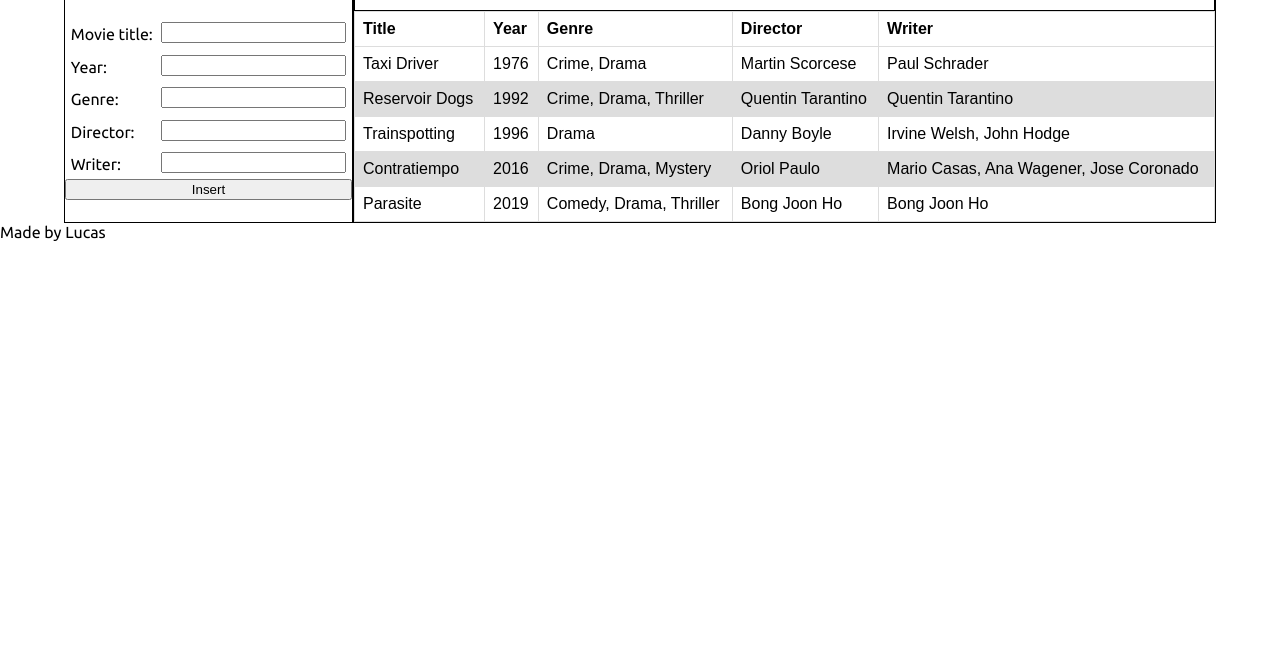
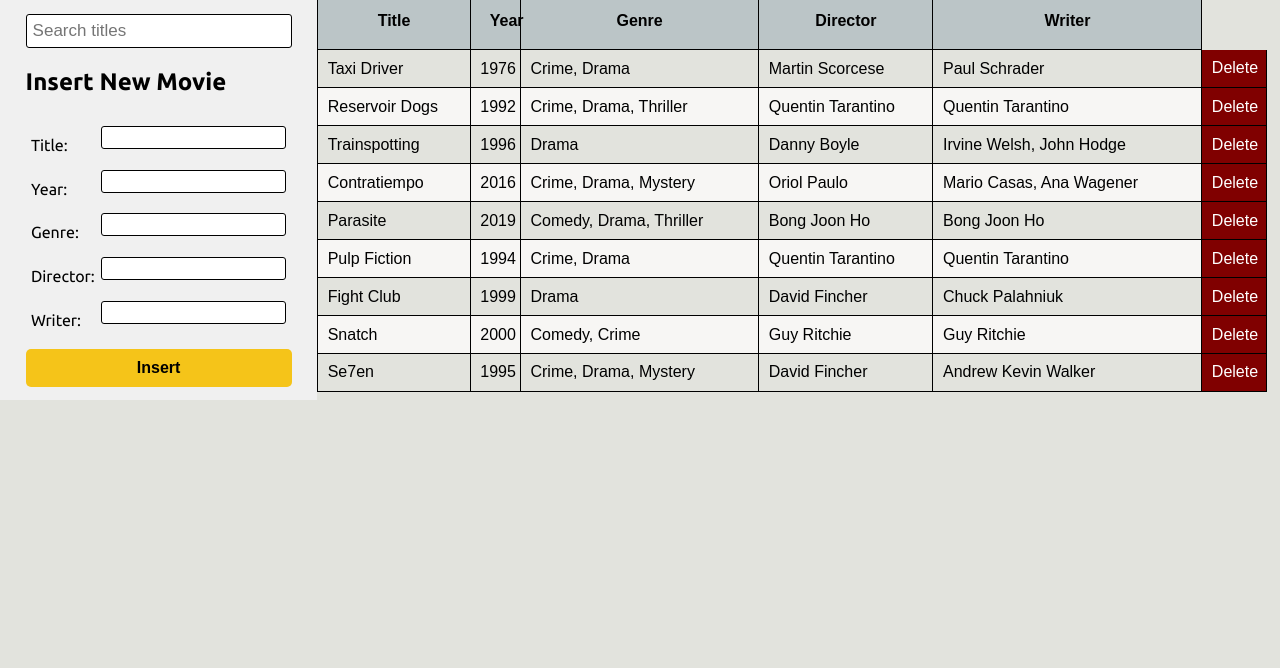
Before and after one commit to ceschini/local-movie-db, a plain HTML site: page index.html in a window 1280 px wide. Shown: the part 132-800 px from the top of the page. Drawn offline with Linux system fonts and the light colour scheme.

Commit message:
done i guess

```diff
--- a/index.html
+++ b/index.html
@@ -9,6 +9,7 @@
   <link
     href="https://fonts.googleapis.com/css2?family=Ubuntu:ital,wght@0,300;0,400;0,500;0,700;1,300;1,400;1,500&display=swap"
     rel="stylesheet">
+  <link href="https://fonts.googleapis.com/css2?family=Lobster&display=swap" rel="stylesheet">
   <link rel="stylesheet" href="style.css">
   <title>LMDb</title>
 </head>
@@ -19,12 +20,15 @@
     <h1>My Local Movie Database</h1>
   </header>
   <main class="container">
-    <!-- Add new movie -->
-    <section class="new-movie-block">
+    <!-- Menus -->
+    <section class="menu-block">
+      <div class="search-box">
+        <input type="text" id="searchTitle" name="searchTitle" placeholder="Search titles">
+      </div>
       <h2>Insert New Movie</h2>
       <section class="new-movie-form">
         <div class="new-movie-form-group">
-          <label for="title">Movie title:</label>
+          <label for="title">Title:</label>
           <input type="text" id="title" name="title">
         </div>
         <div class="new-movie-form-group">
@@ -48,21 +52,13 @@
     </section>
     <!-- Movie list -->
     <section class="movie-list-block">
-      <!-- Search Box -->
-      <div class="search-box">
-        <label for="search">
-          <h4>Search a title:</h4>
-        </label>
-        <input type="text" id="searchTitle" name="searchTitle">
-      </div>
+
       <!-- Movie table -->
       <table id="movie-table">
+        <!-- js inserting table here -->
       </table>
     </section>
   </main>
-  <footer>
-    <span>Made by Lucas</span>
-  </footer>
   <script src="index.js"></script>
 </body>
 
--- a/index.js
+++ b/index.js
@@ -5,7 +5,7 @@
     Year: 1976,
     Genre: "Crime, Drama",
     Director: "Martin Scorcese",
-    Writer: "Paul Schrader"
+    Writer: "Paul Schrader",
   },
   {
     title: "Reservoir Dogs",
@@ -26,7 +26,7 @@
     year: 2016,
     genre: "Crime, Drama, Mystery",
     director: "Oriol Paulo",
-    writer: "Mario Casas, Ana Wagener, Jose Coronado"
+    writer: "Mario Casas, Ana Wagener"
   },
   {
     title: "Parasite",
@@ -34,7 +34,35 @@
     genre: "Comedy, Drama, Thriller",
     director: "Bong Joon Ho",
     writer: "Bong Joon Ho"
-  }
+  },
+  {
+    title: "Pulp Fiction",
+    year: 1994,
+    genre: "Crime, Drama",
+    director: "Quentin Tarantino",
+    writer: "Quentin Tarantino"
+  },
+  {
+    title: "Fight Club",
+    year: 1999,
+    genre: "Drama",
+    director: "David Fincher",
+    writer: "Chuck Palahniuk"
+  },
+  {
+    title: "Snatch",
+    year: 2000,
+    genre: "Comedy, Crime",
+    director: "Guy Ritchie",
+    writer: "Guy Ritchie"
+  },
+  {
+    title: "Se7en",
+    year: 1995,
+    genre: "Crime, Drama, Mystery",
+    director: "David Fincher",
+    writer: "Andrew Kevin Walker"
+  },
 ]
 
 // * Generating movie table
@@ -62,6 +90,14 @@
       let text = document.createTextNode(element[key]);
       cell.appendChild(text);
     }
+    // ? Generating delete button
+    let deleteButtonCell = row.insertCell();
+    let deleteText = document.createTextNode('Delete');
+    deleteButtonCell.onclick = function () { deleteRow(row) };
+    deleteButtonCell.appendChild(deleteText);
+    deleteButtonCell.style.cursor = "pointer";
+    deleteButtonCell.style.backgroundColor = "maroon";
+    deleteButtonCell.style.color = "white";
   }
 }
 
@@ -92,6 +128,15 @@
     let text = document.createTextNode(movie[key]);
     cell.appendChild(text);
   }
+  // ? Generating delete button
+  let deleteButtonCell = row.insertCell();
+  let deleteText = document.createTextNode('Delete');
+  deleteButtonCell.onclick = function () { deleteRow(row) };
+  deleteButtonCell.appendChild(deleteText);
+  deleteButtonCell.style.cursor = "pointer";
+  deleteButtonCell.style.backgroundColor = "maroon";
+  deleteButtonCell.style.color = "white";
+
   title.value = '';
   year.value = '';
   genre.value = '';
@@ -171,3 +216,9 @@
     }
   }
 }
+
+// * Delete row Button
+function deleteRow(x) {
+  if (confirm('Are you sure you want to delete this movie?'))
+    x.parentNode.parentNode.deleteRow(x.rowIndex);
+}
--- a/style.css
+++ b/style.css
@@ -1,13 +1,28 @@
 /* Global */
+* {box-sizing:border-box;}
+
+html, body {
+  height: 100%;
+}
+
 body {
   font-family: 'Ubuntu', sans-serif;
   margin: 0;
+  background-color: #e2e3dd;
 }
 
 header {
   display: flex;
   flex-direction: column;
   align-items: center;
+  font-size: 1.5rem;
+  font-family: 'Lobster', cursive;
+  border-bottom: 1px solid black;
+  background-color: #f5c419;
+}
+
+main {
+  /* min-height: 100%; */
 }
 
 table {
@@ -17,38 +32,81 @@
 }
 
 td, th {
-  border: 1px solid #dddddd;
-  text-align: left;
+  border: 1px solid black;
+  border-top: none;
   padding: 8px;
 }
 
+td {
+  text-align: left;
+  padding: 1%;
+}
+
 th {
+  background-color: #bbc5c7;
   cursor: pointer;
+  text-align: center;
+  padding: 2%;
 }
 
 tr:nth-child(even) {
-  background-color: #dddddd;
+  background-color: #f7f6f4;
+}
+
+input {
+  border-radius: 3px;
+  border: 1px solid black;
 }
 
 /* Main */
 .container {
   display: flex;
   justify-content: space-between;
-  padding: 0 5%;
+  border-radius: 10px;
 }
 
-/* New Movie */
-.new-movie-block {
+/* Menus */
+.menu-block {
   width: 25%;
   display: flex;
   flex-direction: column;
   align-items: left;
-  border: 1px solid black;
+  background-color: #f0f0f0;
+  padding: 1% 2%;
 }
 
-.new-movie-form {
+/* Search Box */
+.search-box {
   display: flex;
-  flex-direction: column;
+  align-items: center;
+}
+
+.search-box input[type=text] {
+  padding: 6px;
+  margin-top: 8px;
+  font-size: 17px;
+  width: 100%;
+}
+
+/* New Movie */
+/* https://blog.logrocket.com/how-to-style-forms-with-css-a-beginners-guide/ */
+.new-movie-form input {
+  padding: 3px;
+  margin: 5px 0;
+}
+
+.new-movie-form button {
+  margin-top: 15px;
+
+  /* usual styles */
+  padding:10px;
+  border:none;
+  background-color:#f5c419;
+  font-weight:600;
+  border-radius:5px;
+  width:100%;
+  font-size: 1rem;
+  cursor: pointer;
 }
 
 .new-movie-form-group {
@@ -60,12 +118,7 @@
 
 /* Movie List */
 .movie-list-block {
-  border: 1px solid black;
   width: 75%;
+  margin-right: 1%;
+  height: 100%;
 }
-
-.search-box {
-  border: 1px solid black;
-  display: flex;
-  align-items: center;
-}
```
